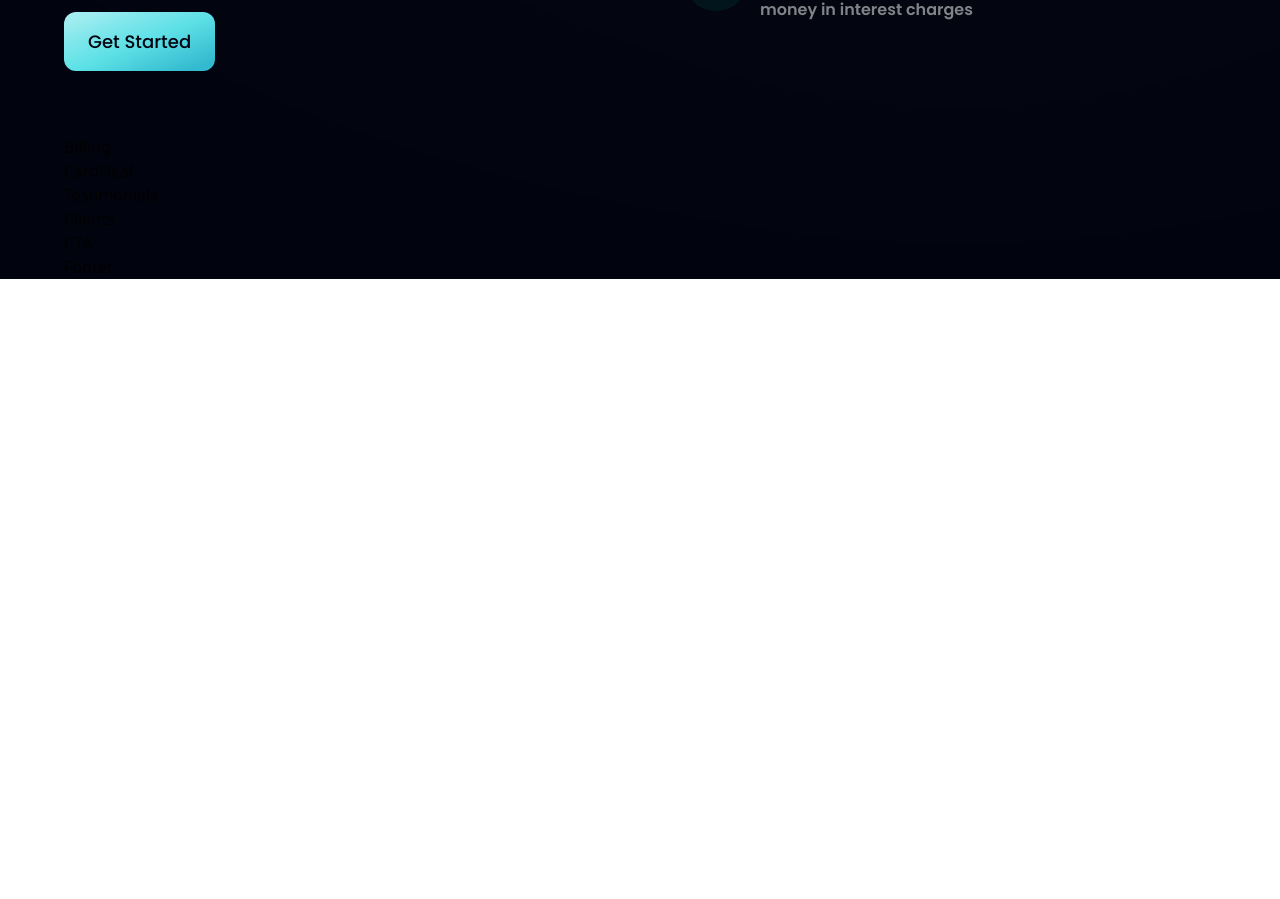
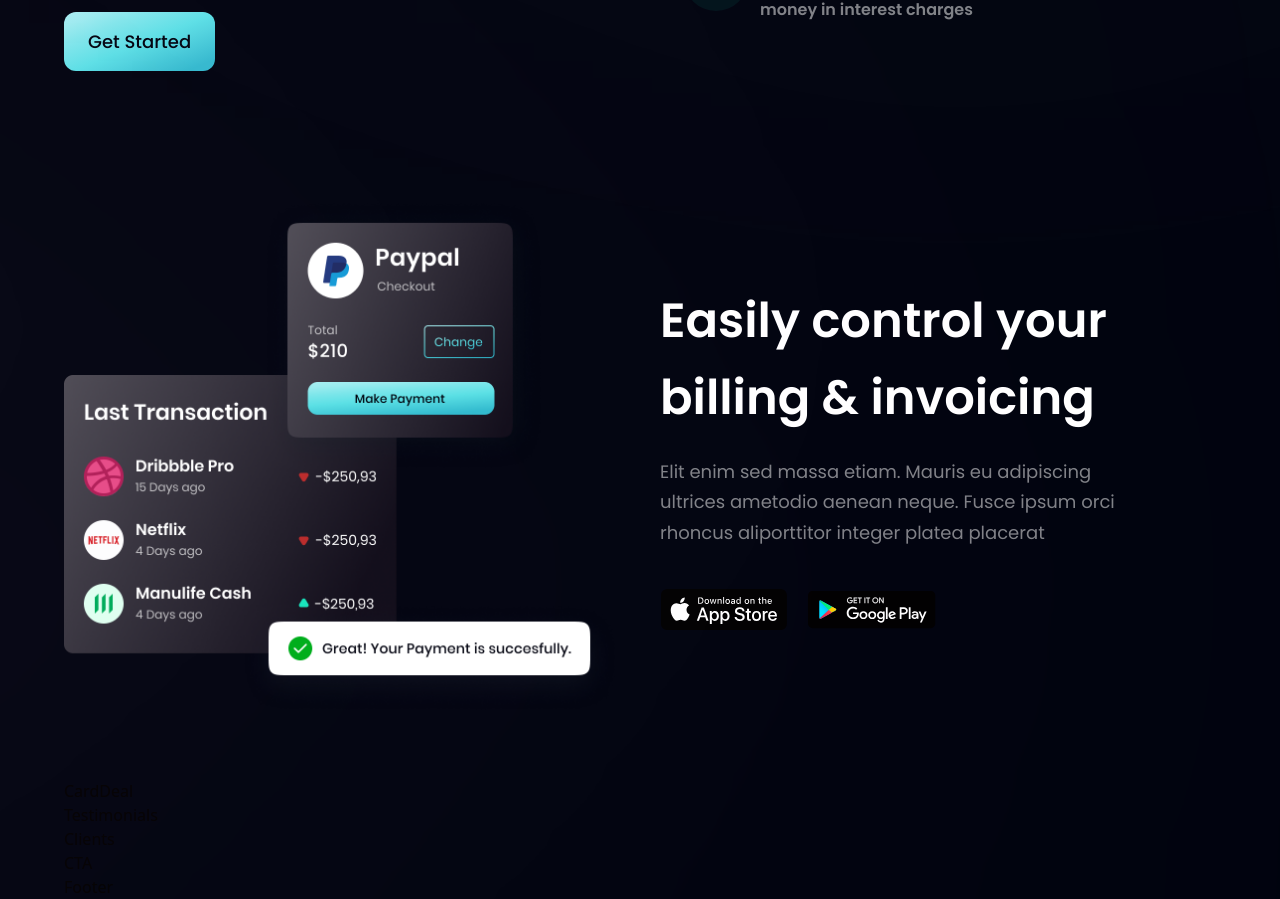
Before and after one commit to Michael3468/bank-modern, a React (Vite) app: page / in a window 1280 px wide. Shown: the part 1346-2245 px from the top of the page. Before the commit the page ends 1625 px from the top, so only its background shows below. Built offline with nearby package versions, Linux system fonts and the light colour scheme.

Commit message:
feat: add Billing component

```diff
--- a/src/components/Billing.tsx
+++ b/src/components/Billing.tsx
@@ -1,3 +1,42 @@
-const Billing = () => <div>Billing</div>;
+import { apple, bill, google } from '../assets';
+import styles, { layout } from '../styles';
+
+const Billing = () => (
+  <section id="product" className={layout.sectionReverse}>
+    <div className={layout.sectionImgReverse}>
+      <img src={bill} alt="billing" className="w-[100%] h-[100%] relative z-[5]" />
+
+      <div className="absolute z-[3] -left-1/2 top-0 w-[50%] h-[50%] rounded-full white__gradient" />
+      <div className="absolute z-[0] -left-1/2 bottom-0 w-[50%] h-[50%] rounded-full pink__gradient" />
+    </div>
+
+    <div className={layout.sectionInfo}>
+      <h2 className={`${styles.heading2} md:text-left text-center`}>
+        {'Easily control your '}
+        <br className="sm:block hidden" />
+        billing & invoicing
+      </h2>
+      <p
+        className={`${styles.paragraph} max-w-[470px] mt-5 md:text-left text-center ms-auto me-auto md:ms-0`}
+      >
+        Elit enim sed massa etiam. Mauris eu adipiscing ultrices ametodio aenean neque. Fusce ipsum
+        orci rhoncus aliporttitor integer platea placerat
+      </p>
+
+      <div className="flex flex-row flex-wrap sm:mt-10 mt-6 ms-auto me-auto md:ms-0">
+        <img
+          src={apple}
+          alt="apple store"
+          className="w-[128px] h-[42px] object-contain mr-5 cursor-pointer hover:shadow-green rounded-md"
+        />
+        <img
+          src={google}
+          alt="google play"
+          className="w-[128px] h-[42px] object-contain cursor-pointer hover:shadow-green rounded-md"
+        />
+      </div>
+    </div>
+  </section>
+);
 
 export default Billing;
--- a/tailwind.config.js
+++ b/tailwind.config.js
@@ -14,11 +14,15 @@
         dimWhite: 'rgba(255, 255, 255, 0.5)',
         dimBlue: 'rgba(9, 151, 124, 0.1)',
       },
+      boxShadow: {
+        green: '0px 2px 10px rgba(46,204,113,.5)',
+      },
       fontFamily: {
         poppins: ['Poppins', 'sans-serif'],
       },
     },
     screens: {
+      xxs: '320px',
       xs: '480px',
       ss: '620px',
       sm: '768px',
```
